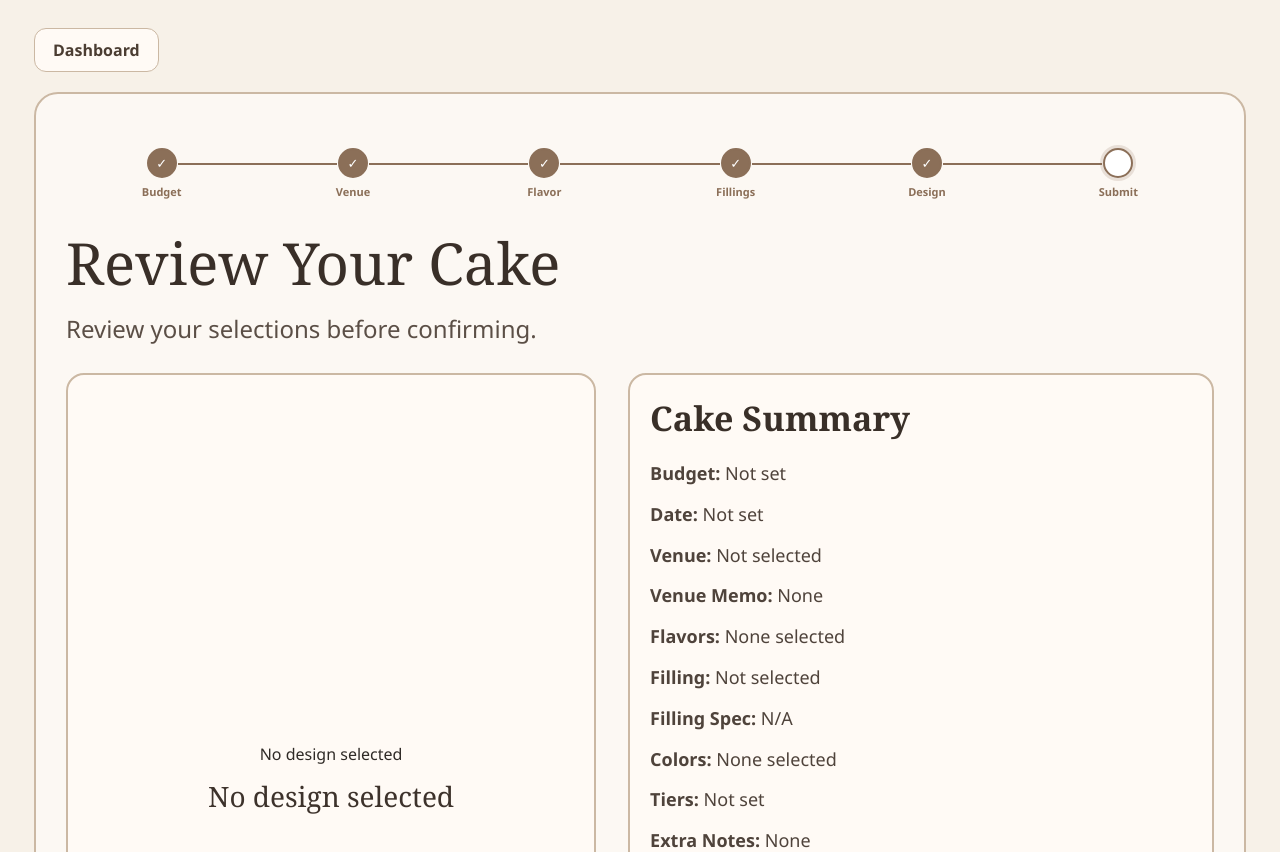
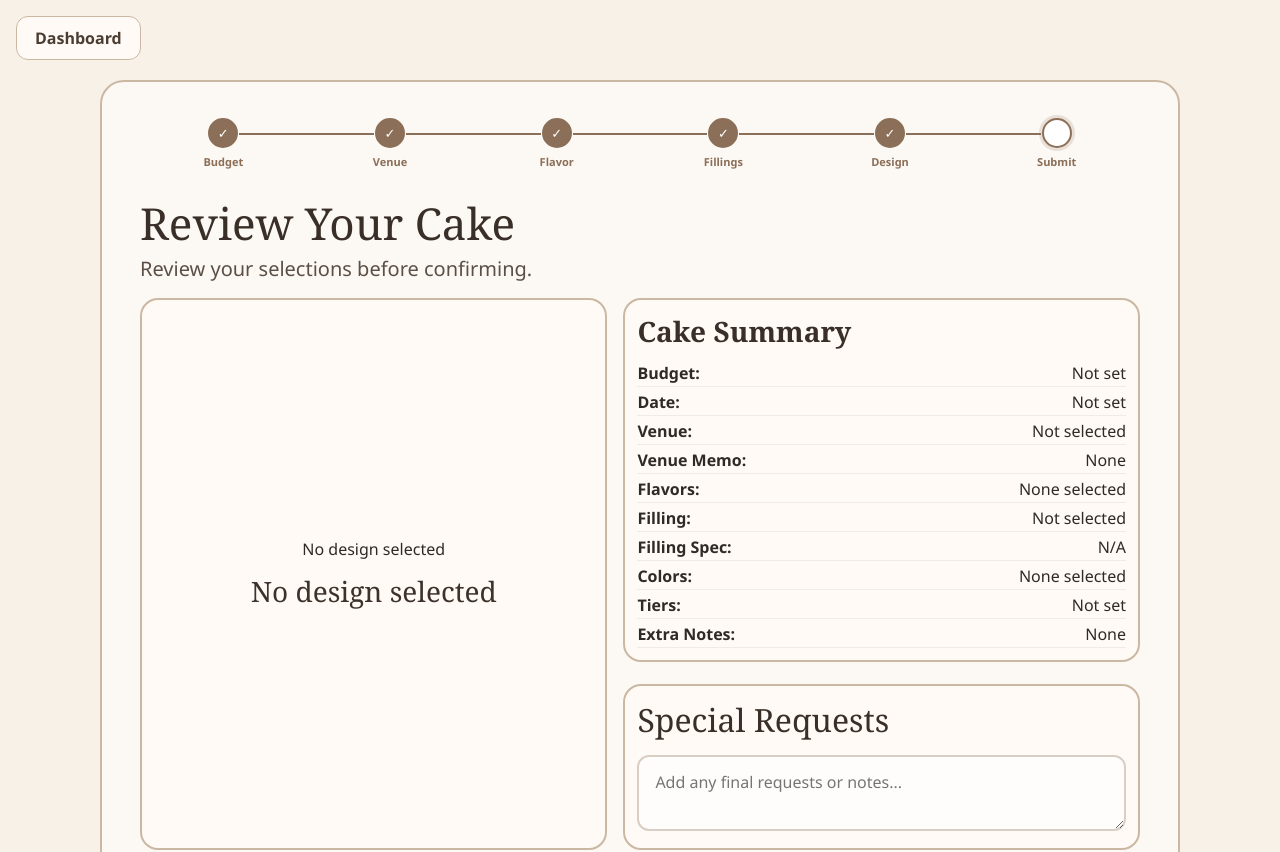
Before and after one commit to alexajimenez24/CakeTalk, a React (Create React App) app: page /submit in a window 1280 px wide. Shown: the top 852 px of the page. Built offline with nearby package versions, Linux system fonts and the light colour scheme; sample sign-in values are in the browser's storage.

Commit message:
Reformat submit page + make summary more similar to saved cake summary

```diff
--- a/src/styles.css
+++ b/src/styles.css
@@ -1589,7 +1589,6 @@ textarea {
     bottom: 126px;
   }
 
-  /* Classic Floral */
   .design-cake-visual.classic .classic-flower {
     position: absolute;
     right: 34px;
@@ -1615,7 +1614,6 @@ textarea {
     transform: rotate(18deg);
   }
 
-  /* Vintage Piped */
   .design-cake-visual.vintage .design-tier.middle,
   .design-cake-visual.vintage .design-tier.top {
     display: none;
@@ -1658,7 +1656,6 @@ textarea {
     right: 10px;
   }
 
-  /* Garden Cascade */
   .design-cake-visual.cascade .cascade-flowers {
     position: absolute;
     right: 24px;
@@ -1688,7 +1685,6 @@ textarea {
       8px 18px 0 #dfc2a8;
   }
 
-  /* Minimal Romance */
   .design-cake-visual.minimal .design-tier.top {
     display: none;
   }
@@ -1719,7 +1715,6 @@ textarea {
       18px 2px 0 #c6ad91;
   }
 
-  /* Modern Drip */
   .design-cake-visual.drip .design-tier.top {
     display: none;
   }
@@ -1776,12 +1771,11 @@ textarea {
     line-height: 1.2;
   }
 
-  .submit-page {
-    min-height: 100vh;
+ .submit-page {
+    min-height: 60vh;
     background: #f7f1e8;
-    padding: 28px 34px 40px;
-  }
-
+    padding: 16px 16px 16px;
+  }
   .submit-topbar {
     max-width: 1280px;
     margin: 0 auto 20px;
@@ -1790,40 +1784,34 @@ textarea {
     justify-content: space-between;
     gap: 20px;
   }
-
   .submit-card {
-    max-width: 1280px;
+    max-width: 1080px;
     margin: 0 auto;
-    padding: 34px 30px 38px;
+    padding: 16px 38px 16px;
     background: #fcf8f3;
     border: 2px solid #cbb8a3;
     border-radius: 24px;
   }
-
   .submit-header {
-    margin-bottom: 28px;
-  }
-
+    margin-bottom: 16px;
+  }
   .submit-title {
     font-family: Georgia, "Times New Roman", serif;
-    font-size: 58px;
+    font-size: 44px;
     font-weight: 500;
     color: #392f28;
-    margin-bottom: 10px;
-  }
-
+    margin-bottom: 2px;
+  }
   .submit-subtitle {
-    font-size: 24px;
+    font-size: 20px;
     color: #5b4f46;
   }
-
   .submit-layout {
     display: grid;
     grid-template-columns: 0.95fr 1.05fr;
-    gap: 32px;
-    margin-bottom: 28px;
-  }
-
+    gap: 16px;
+    margin-bottom: 16px;
+  }
   .submit-design-preview {
     background: #fffaf5;
     border: 2px solid #cbb8a3;
@@ -1833,9 +1821,9 @@ textarea {
     flex-direction: column;
     align-items: center;
     justify-content: center;
-    min-height: 620px;
-  }
-
+    min-height: 360px;
+    max-height: 640px;
+  }
 
   .submit-design-label {
     margin-top: 12px;
@@ -1844,38 +1832,50 @@ textarea {
     color: #3d322b;
     text-align: center;
   }
-
   .submit-summary-panel {
     display: flex;
     flex-direction: column;
     gap: 22px;
   }
-
   .summary-box,
   .special-requests-box {
     background: #fffaf5;
     border: 2px solid #cbb8a3;
     border-radius: 18px;
-    padding: 20px;
-  }
-
+    padding: 12px;
+  }
   .summary-title {
     font-family: Georgia, "Times New Roman", serif;
-    font-size: 34px;
+    font-size: 28px;
     color: #392f28;
-    margin-bottom: 18px;
-  }
+    margin-bottom: 12px;
+  }
+  /*.summary-list {
+    list-style: none;
+    display: flex;
+    flex-direction: column;
+    gap: 4px;
+    color: #4f433b;
+    font-size: 16px;
+    line-height: 1.6;
+  } */
 
   .summary-list {
-    list-style: none;
-    display: flex;
-    flex-direction: column;
-    gap: 12px;
-    color: #4f433b;
-    font-size: 18px;
-    line-height: 1.6;
-  }
-
+  list-style: none;
+  padding: 0;
+  margin: 0;
+  display: flex;
+  flex-direction: column;
+  gap: 4px;
+}
+
+.summary-list li {
+  display: flex;
+  justify-content: space-between;
+  gap:20px;
+  padding-bottom: 2px;
+  border-bottom: 1px solid rgba(0,0,0,0.06);
+}
   .special-requests-label {
     display: block;
     font-family: Georgia, "Times New Roman", serif;
@@ -1883,10 +1883,9 @@ textarea {
     color: #392f28;
     margin-bottom: 14px;
   }
-
   .special-requests-input {
     width: 100%;
-    min-height: 180px;
+    min-height: 60px;
     border: 2px solid #d8cec3;
     border-radius: 12px;
     padding: 14px 16px;
@@ -1895,55 +1894,46 @@ textarea {
     resize: vertical;
     outline: none;
   }
-
   .special-requests-input:focus {
     border-color: #9d8169;
     box-shadow: 0 0 0 4px rgba(157, 129, 105, 0.12);
   }
-
   .submit-preview {
     width: 100%;
     max-width: 420px;
     height: 420px;
     margin: 0 auto;
   }
-
   .submit-preview .design-cake-base {
     width: 180px;
     height: 18px;
     bottom: 48px;
   }
-
   .submit-preview .design-cake-stand {
     width: 42px;
     height: 34px;
     bottom: 20px;
   }
-
   .submit-preview .design-cake-stand::after {
     width: 96px;
     height: 16px;
     bottom: -12px;
   }
-
   .submit-preview .design-tier.bottom {
     width: 170px;
     height: 74px;
     bottom: 64px;
   }
-
   .submit-preview .design-tier.middle {
     width: 122px;
     height: 56px;
     bottom: 128px;
   }
-
   .submit-preview .design-tier.top {
     width: 82px;
     height: 42px;
     bottom: 178px;
   }
-
   /* Classic Floral preview */
   .submit-preview.classic .classic-flower {
     right: 92px;
@@ -1955,26 +1945,22 @@ textarea {
       9px 15px 0 #d2b79e,
       9px -15px 0 #c0a387;
   }
-
   .submit-preview.classic .classic-flower::after {
     left: -10px;
     top: 24px;
     height: 34px;
   }
-
   /* Vintage preview */
   .submit-preview.vintage .design-tier.bottom {
     width: 140px;
     height: 82px;
     bottom: 72px;
   }
-
   .submit-preview.vintage .piped-accent {
     width: 118px;
     height: 22px;
     bottom: 96px;
   }
-
   /* Garden Cascade preview */
   .submit-preview.cascade .cascade-flowers {
     right: 88px;
@@ -1987,7 +1973,6 @@ textarea {
       8px 84px 0 #d5baa1,
       -4px 112px 0 #b49678;
   }
-
   .submit-preview.cascade .cascade-flowers::before {
     left: -14px;
     top: -20px;
@@ -1997,20 +1982,17 @@ textarea {
       20px 8px 0 #b8997b,
       12px 24px 0 #dfc2a8;
   }
-
   /* Minimal preview */
   .submit-preview.minimal .design-tier.bottom {
     width: 168px;
     height: 70px;
     bottom: 68px;
   }
-
   .submit-preview.minimal .design-tier.middle {
     width: 124px;
     height: 54px;
     bottom: 132px;
   }
-
   .submit-preview.minimal .minimal-flowers {
     bottom: 188px;
     width: 28px;
@@ -2019,31 +2001,26 @@ textarea {
       -22px 2px 0 #c6ad91,
       22px 2px 0 #c6ad91;
   }
-
   /* Drip preview */
   .submit-preview.drip .design-tier.bottom {
     width: 166px;
     height: 70px;
     bottom: 68px;
   }
-
   .submit-preview.drip .design-tier.middle {
     width: 124px;
     height: 54px;
     bottom: 132px;
   }
-
   .submit-preview.drip .drip-lines {
     width: 122px;
     height: 22px;
     bottom: 146px;
   }
-
   .submit-preview.drip .drip-lines::before {
     left: 22px;
     height: 22px;
   }
-
   .submit-preview.drip .drip-lines::after {
     right: 22px;
     height: 32px;
```
